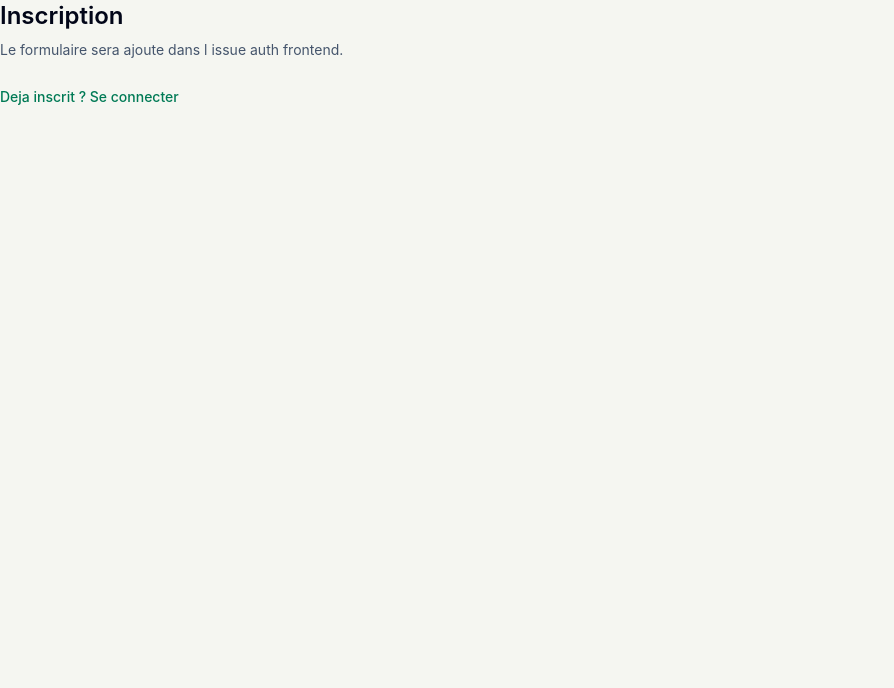
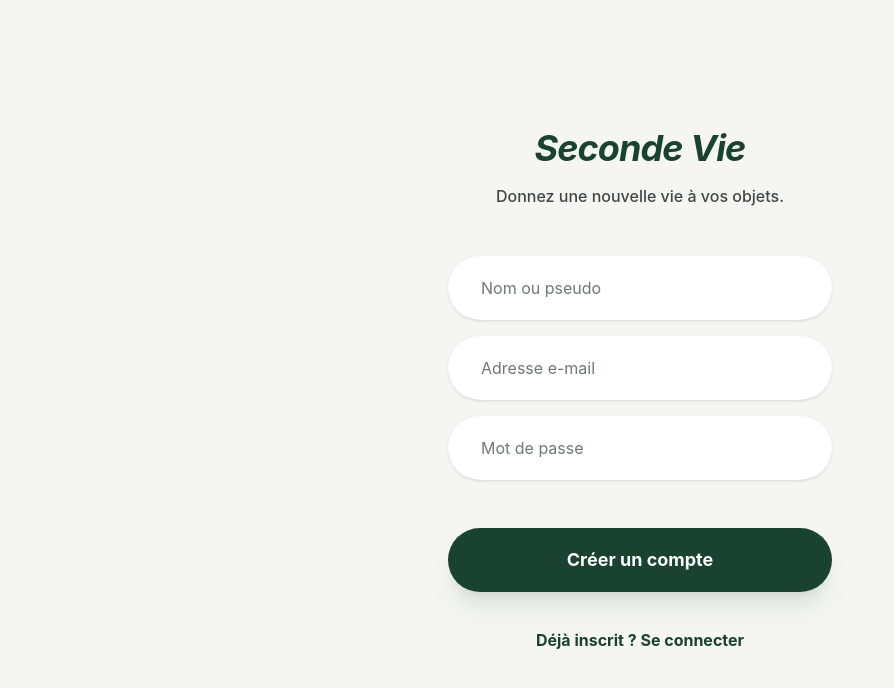
Before and after one commit to bastienpog/seconde-vie, a React (Vite) app in the folder frontend/: page /register in a window 1280 px wide. Shown: the top 688 px of the page, without its empty margins (0-894 px from the left). Built offline with nearby package versions, Linux system fonts and the light colour scheme; no server answers.

Commit message:
feat(auth): add register form

```diff
--- a/frontend/src/features/auth/pages/RegisterPage.tsx
+++ b/frontend/src/features/auth/pages/RegisterPage.tsx
@@ -1,13 +1,76 @@
-import { Link } from 'react-router'
-import { PageTitle } from '../../../components/ui/PageTitle.tsx'
+import type { FormEvent } from 'react'
+import { Link, useNavigate } from 'react-router'
+import { AuthLayout } from '../components/AuthLayout.tsx'
+import { AuthTextField } from '../components/AuthTextField.tsx'
+import { useRegisterMutation } from '../hooks.ts'
 
 export function RegisterPage() {
+  const navigate = useNavigate()
+  const registerMutation = useRegisterMutation()
+
+  function handleSubmit(event: FormEvent<HTMLFormElement>) {
+    event.preventDefault()
+
+    const formData = new FormData(event.currentTarget)
+    const name = String(formData.get('name') ?? '')
+    const email = String(formData.get('email') ?? '')
+    const password = String(formData.get('password') ?? '')
+
+    registerMutation.mutate(
+      { name, email, password },
+      {
+        onSuccess: () => {
+          navigate('/login', { state: { registered: true } })
+        },
+      },
+    )
+  }
+
   return (
-    <>
-      <PageTitle description="Le formulaire sera ajoute dans l issue auth frontend." title="Inscription" />
-      <Link className="text-sm font-medium text-emerald-700 hover:text-emerald-900" to="/login">
-        Deja inscrit ? Se connecter
-      </Link>
-    </>
+    <AuthLayout>
+      <form className="flex flex-col gap-4" onSubmit={handleSubmit}>
+        <AuthTextField autoComplete="name" label="Nom ou pseudo" name="name" required type="text" />
+        <AuthTextField
+          autoComplete="email"
+          label="Adresse e-mail"
+          name="email"
+          required
+          type="email"
+        />
+        <AuthTextField
+          autoComplete="new-password"
+          label="Mot de passe"
+          minLength={8}
+          name="password"
+          required
+          type="password"
+        />
+
+        {registerMutation.isError && (
+          <p className="rounded-2xl bg-red-50 px-4 py-3 text-sm font-medium text-red-700">
+            {getErrorMessage(registerMutation.error)}
+          </p>
+        )}
+
+        <button
+          className="mt-8 h-16 rounded-full bg-[#1a4231] px-8 text-lg font-bold text-white shadow-xl shadow-[#1a4231]/10 transition hover:bg-[#143629] disabled:cursor-not-allowed disabled:opacity-70"
+          disabled={registerMutation.isPending}
+          type="submit"
+        >
+          {registerMutation.isPending ? 'Création...' : 'Créer un compte'}
+        </button>
+
+        <Link
+          className="flex h-16 items-center justify-center rounded-full text-base font-bold text-[#1a4231] transition hover:bg-white/60"
+          to="/login"
+        >
+          Déjà inscrit ? Se connecter
+        </Link>
+      </form>
+    </AuthLayout>
   )
 }
+
+function getErrorMessage(error: unknown): string {
+  return error instanceof Error ? error.message : "L'inscription a échoué."
+}
```
